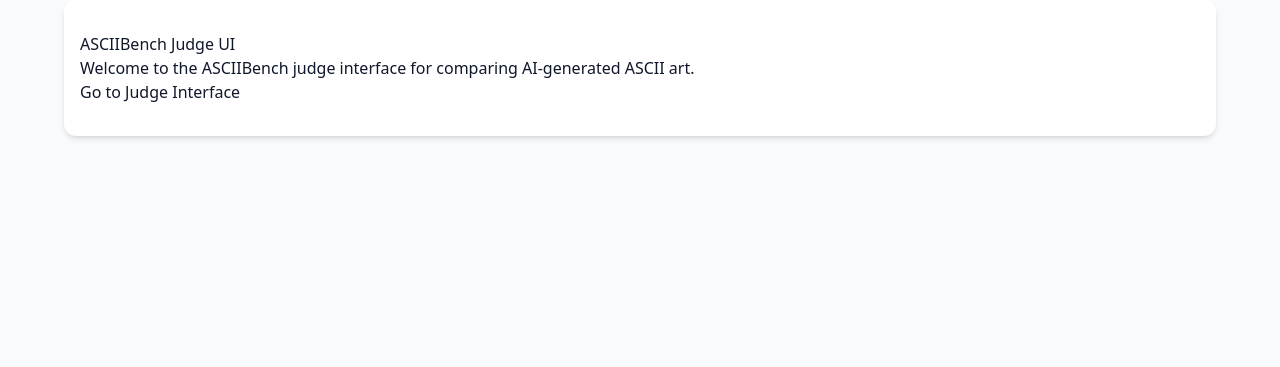
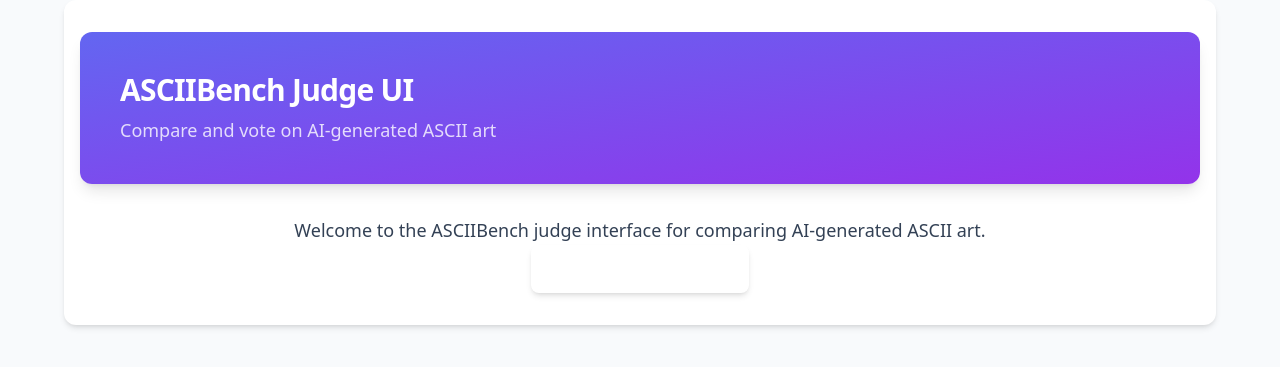
Before and after one commit to jackedney/asciibench, a FastAPI app: page / in a window 1280 px wide. Shown: the top 367 px of the page. Run offline with FastAPI, Linux system fonts and the light colour scheme; some libraries are stand-ins or nearby versions.

Commit message:
style(index): add gradient header and modern navigation styling
Apply Tailwind CSS styling to home page matching judge page design:
- Add gradient header with from-indigo-500 to-purple-600
- Style welcome text with text-slate-700 text-lg leading-relaxed
- Style navigation link with hover effects and shadows
- Center content with max-w-2xl mx-auto container

Addresses US-009: Update home page (index.html) styling

```diff
--- a/templates/index.html
+++ b/templates/index.html
@@ -1,7 +1,13 @@
 {% extends "base.html" %}
 
 {% block content %}
-<h1>ASCIIBench Judge UI</h1>
-<p>Welcome to the ASCIIBench judge interface for comparing AI-generated ASCII art.</p>
-<p><a href="/judge">Go to Judge Interface</a>
+<header class="bg-gradient-to-br from-indigo-500 to-purple-600 text-white p-10 rounded-xl shadow-lg mb-8">
+    <h1 class="text-3xl font-bold text-white tracking-tight mb-2">ASCIIBench Judge UI</h1>
+    <p class="text-white/80 text-lg">Compare and vote on AI-generated ASCII art</p>
+</header>
+
+<div class="text-center max-w-2xl mx-auto">
+    <p class="text-slate-700 text-lg leading-relaxed mb-6">Welcome to the ASCIIBench judge interface for comparing AI-generated ASCII art.</p>
+    <a href="/judge" class="inline-block px-6 py-3 bg-blue-600 hover:bg-blue-700 text-white font-semibold rounded-lg transition-colors shadow-md hover:shadow-lg">Go to Judge Interface</a>
+</div>
 {% endblock %}
```
